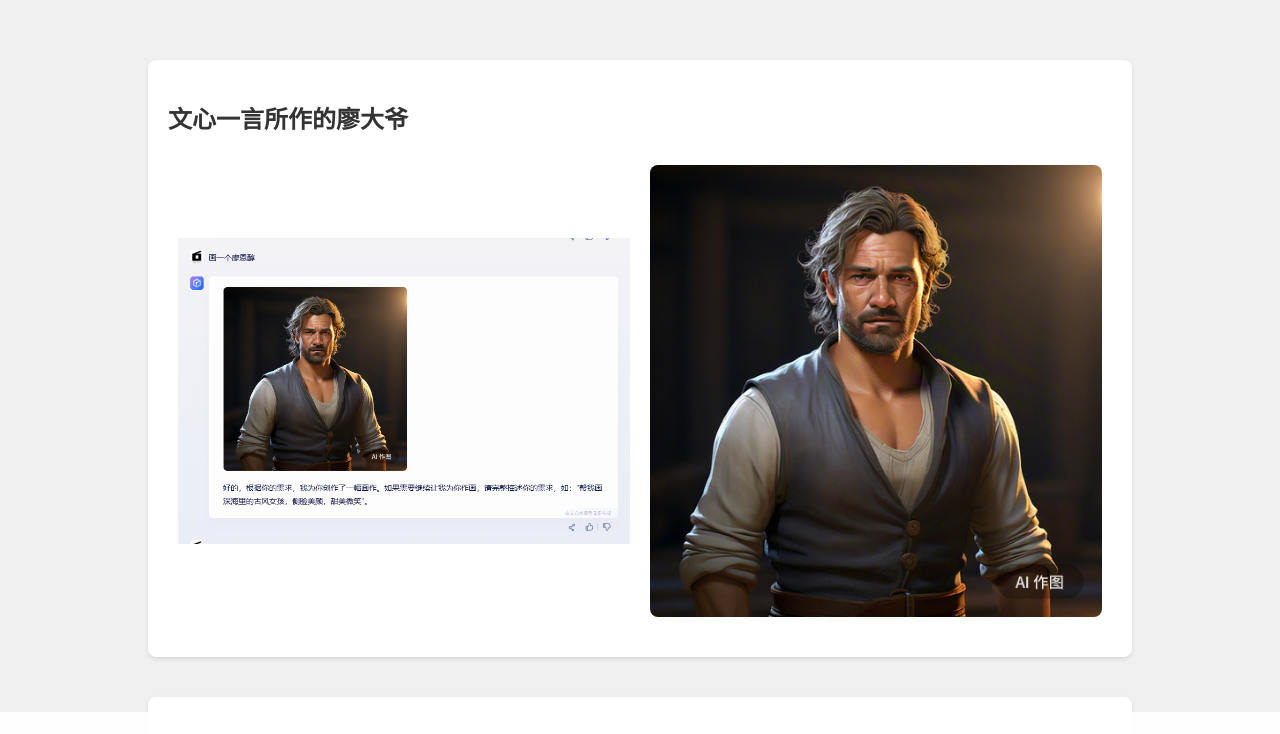
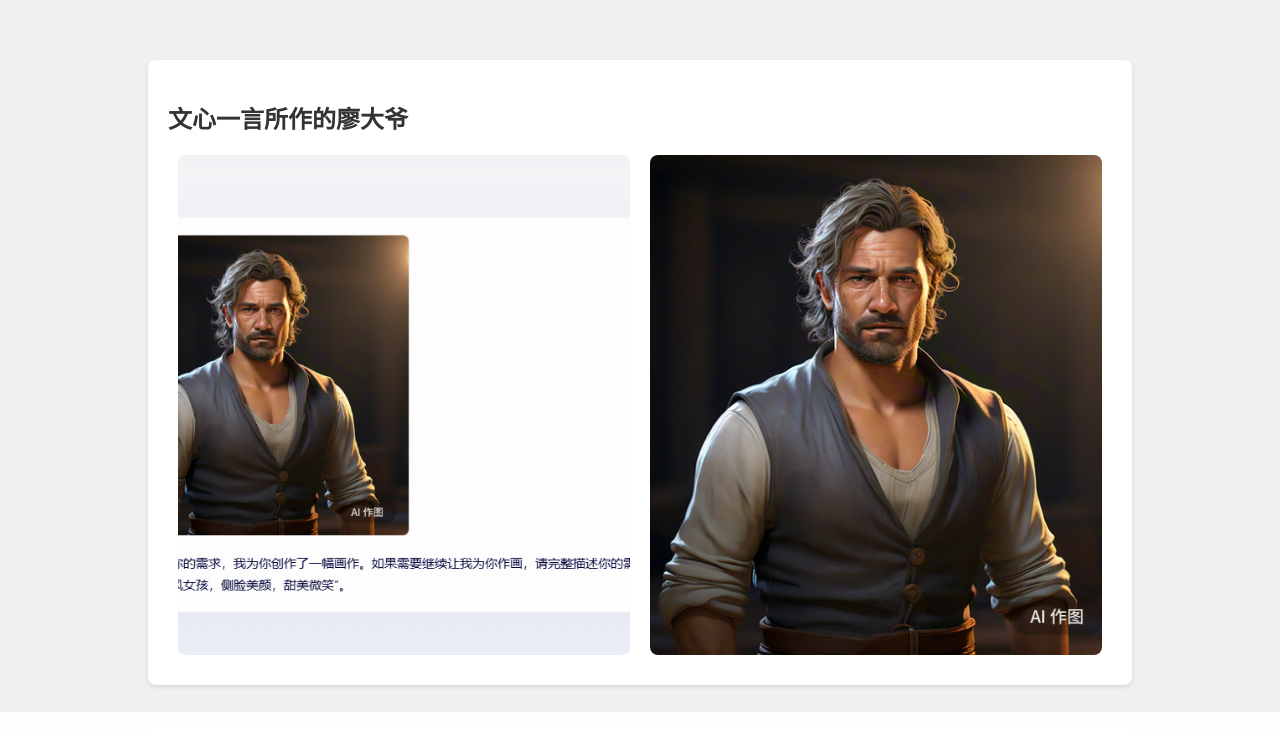
Before and after one commit to FerrumCyan/FSL1, a plain HTML site: page p/cb16/01/index.html in a window 1280 px wide. Shown: the part 66-800 px from the top of the page. Drawn offline with Linux system fonts and the light colour scheme.

Commit message:
Update styles.css

```diff
--- a/p/cb16/01/styles.css
+++ b/p/cb16/01/styles.css
@@ -79,10 +79,9 @@ body {
 
 .image-container img {
     max-width: calc(50% - 10px); /* 计算最大宽度，减去间距的一半 */
-    height: 500; /* 自动高度 */
-    object-fit: contain; /* 保持原始比例并填充容器 */
+    height: 500px; /* 固定高度 */
+    object-fit: cover; /* 裁剪图片以适应固定尺寸 */
     border-radius: 8px;
-    margin: 10px 0; /* 设置图片上下与 .section-box 边缘的距离 */
 }
 
 .footer {
```
